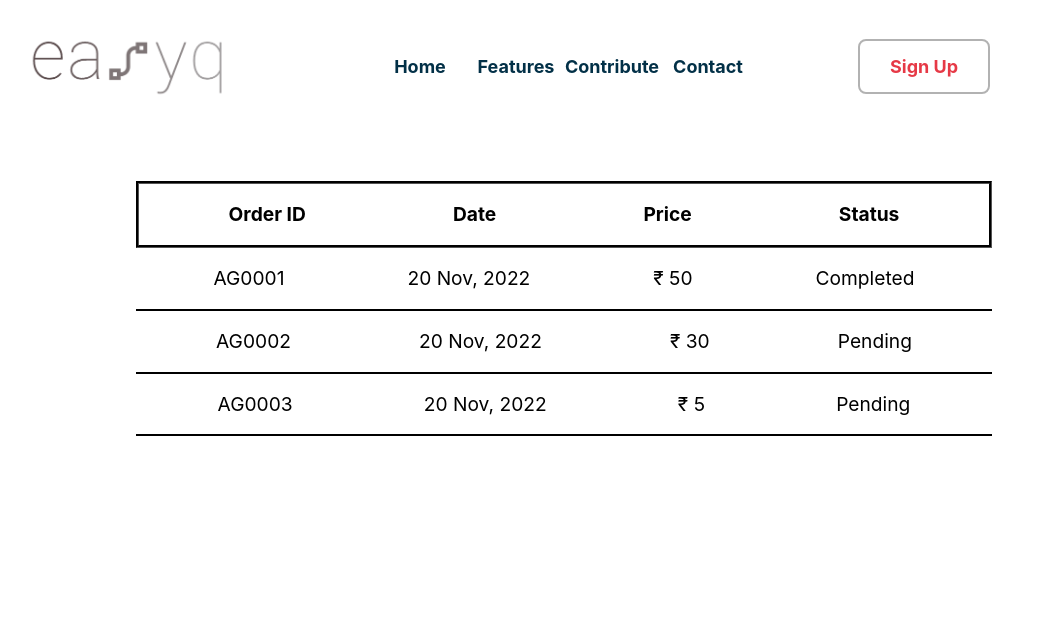
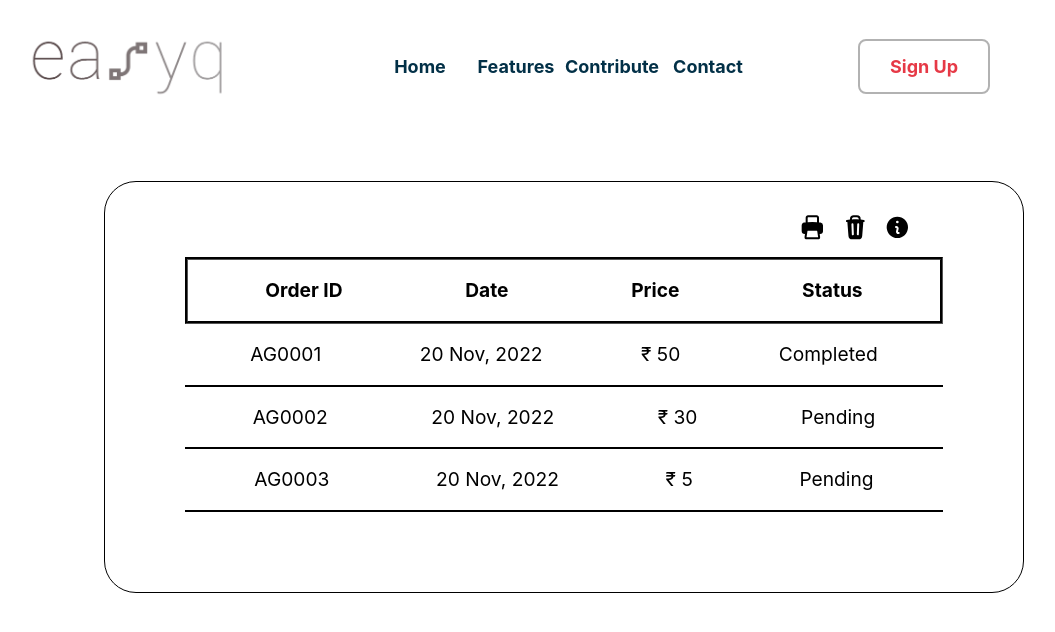
Before and after one commit to mr0a/printer-frontend, a React (Create React App) app: page /orders in a window 1280 px wide. Shown: the top 632 px of the page, without its empty margins (76-1131 px from the left). Built offline with nearby package versions, Linux system fonts and the light colour scheme.

Commit message:
Added icons for order section

```diff
--- a/src/components/list_order/list.jsx
+++ b/src/components/list_order/list.jsx
@@ -1,6 +1,8 @@
 import React from "react-dom";
 import "./listorder.css";
 import Orders from "./orders";
+import {PrinterIcon,TrashIcon,InformationCircleIcon } from '@heroicons/react/20/solid'
+
 function List() {
     const id = ['AG0001', 'AG0002', 'AG0003'];
     const cost = [50,30,5];
@@ -25,7 +27,13 @@ function List() {
   }, ${current.getFullYear()}`;
 
   return (
-    <div className="list">
+    <div className="list-order">
+      <div className="list">
+          <div className="icons">
+              <div className="align"><PrinterIcon /></div>
+              <div className="align"><TrashIcon /></div>
+              <div className="align"><InformationCircleIcon/></div>
+          </div>
       <b>
         <div className="heading">
           <p>Order ID</p>
@@ -40,7 +48,8 @@ function List() {
         <Orders id={id[2]} date={date} price={cost[2]} status={status[1]}></Orders>
 
       </div>
-    </div>
+      </div>
+      </div>
   );
 }
 
--- a/src/components/list_order/listorder.css
+++ b/src/components/list_order/listorder.css
@@ -1,7 +1,11 @@
+.list-order{
+    padding:5rem 5rem 5rem 5rem;
+}
 .list{
-    padding-left: 7rem;
-    padding-right: 7rem;
-    padding-top: 5rem;
+    padding:1rem 5rem 5rem 5rem;
+    border-color:black;
+    border-radius: 2rem;
+    border-width: 0.10rem;
 }
 .heading{
     display:flex;
@@ -36,3 +40,22 @@
     /* box-sizing: border-box; */
     padding: 1rem;
 }
+
+.icons{
+    margin-left: auto;
+    display:flex;
+    align-items:center;
+    flex-direction: row;
+    justify-content:space-between;
+    width:10rem;
+    padding: 1rem;
+}
+
+.align{
+    display:flex;
+    align-items:center;
+    flex-direction: row;
+    justify-content:space-between;
+    width:20rem;
+    padding: 0 1rem 0 0;
+}
```
